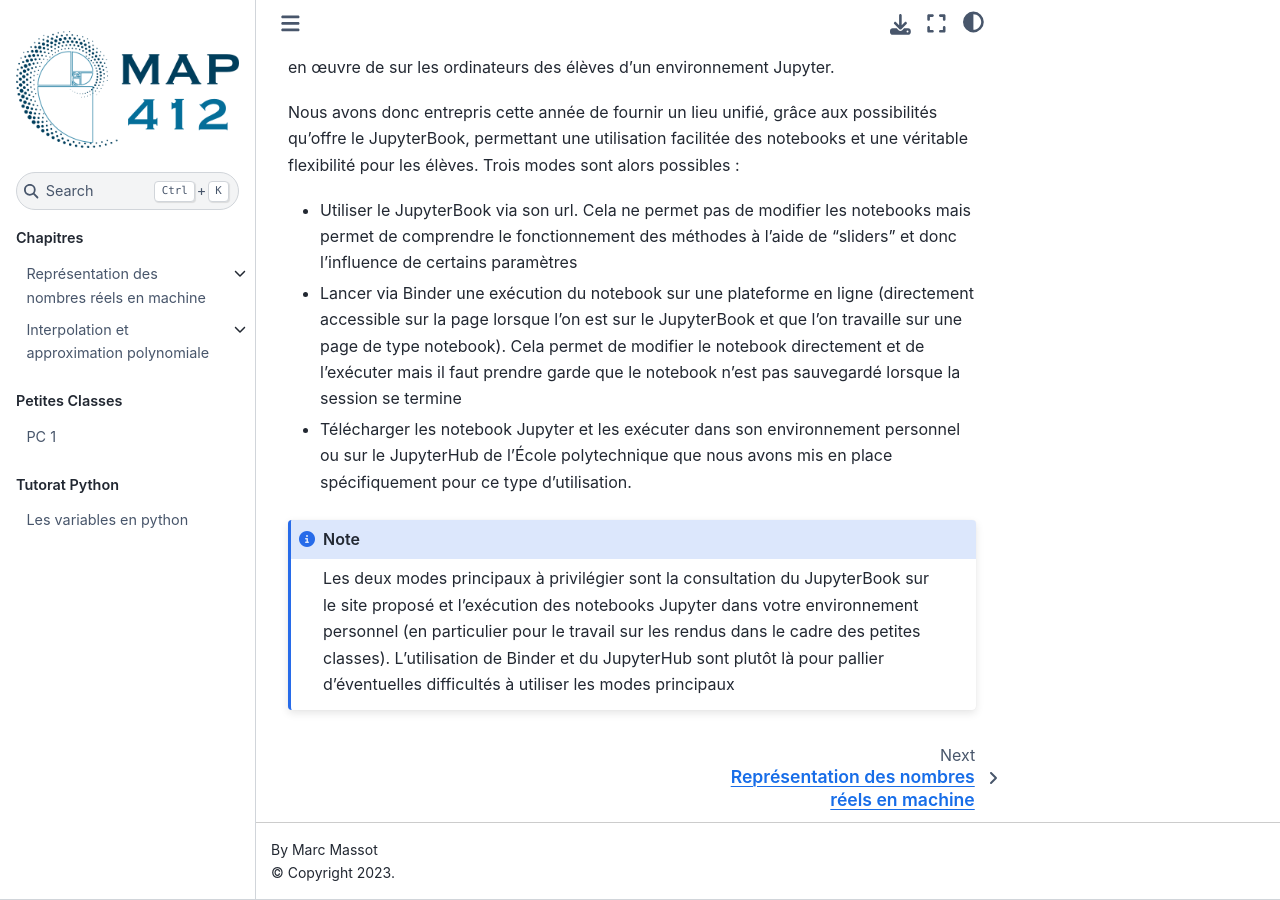
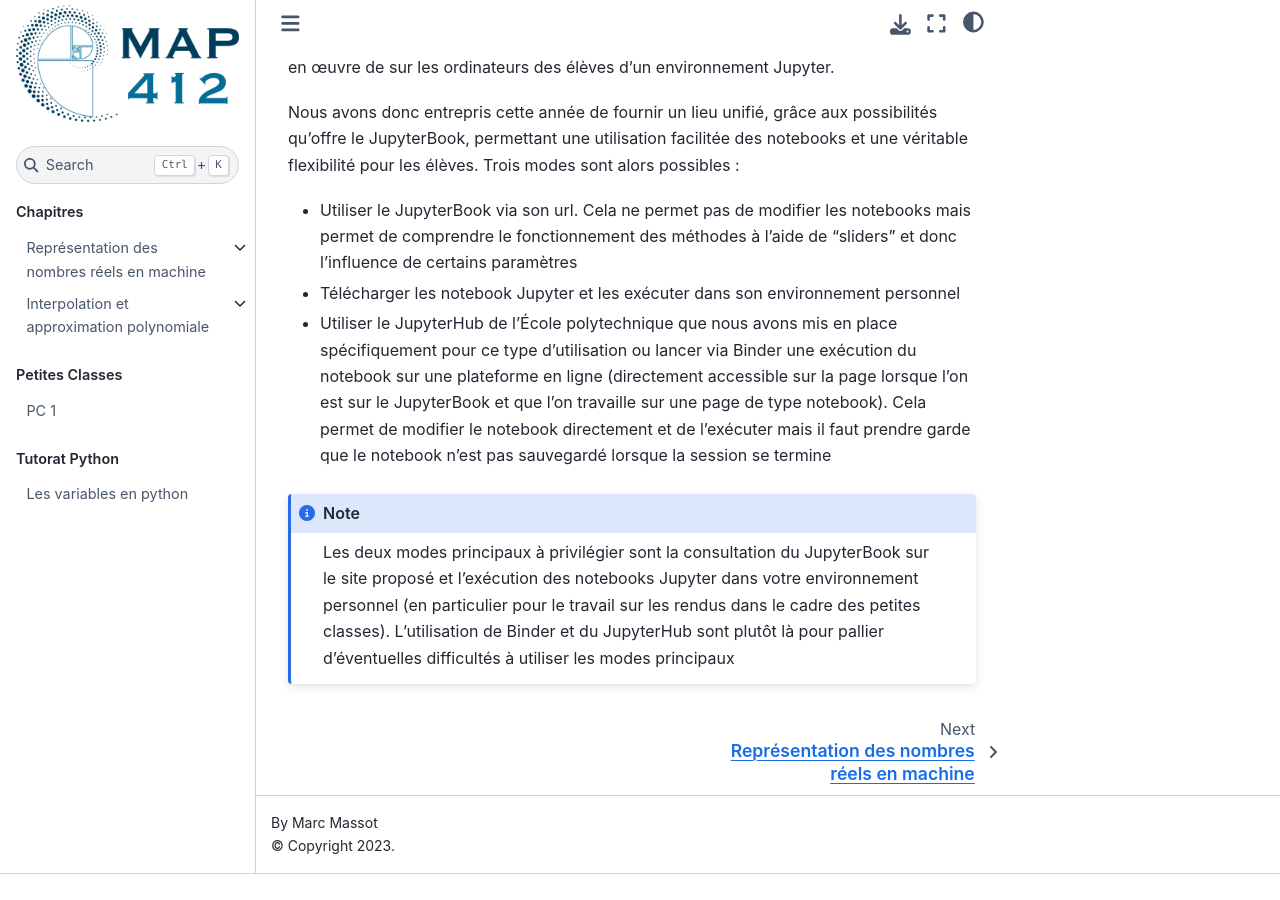
Before and after one commit to seriesl/jupyterbook, a Jupyter Book: the page built from content/home.md, in a window 1280 px wide and 900 px high, scrolled down 558 px. Built offline with Jupyter Book 1.0.4 settings and Sphinx 7.4.7 and the Sphinx Book theme 1.1.4, drawn with Linux system fonts in a browser that asks for light colours; comment, search, counter and statistics services are not loaded; after the commit the page ends 1432 px from its top, so only the background shows below that.

Commit message:
Update home.md

```diff
--- a/content/home.md
+++ b/content/home.md
@@ -11,8 +11,8 @@ Le polycopié permet de fournir une base solide pour le premier point au-delà d
 Nous avons donc entrepris cette année de fournir un lieu unifié, grâce aux possibilités qu'offre le JupyterBook, permettant une utilisation facilitée des notebooks et une véritable flexibilité pour les élèves. Trois modes sont alors possibles :
 
 - Utiliser le JupyterBook via son url. Cela ne permet pas de modifier les notebooks mais permet de comprendre le fonctionnement des méthodes à l'aide de "sliders" et donc l'influence de certains paramètres
-- Lancer via Binder une exécution du notebook sur une plateforme en ligne (directement accessible sur la page lorsque l'on est sur le JupyterBook et que l'on travaille sur une page de type notebook). Cela permet de modifier le notebook directement et de l'exécuter mais il faut prendre garde que le notebook n'est pas sauvegardé lorsque la session se termine
-- Télécharger les notebook Jupyter et les exécuter dans son environnement personnel ou sur le JupyterHub de l'École polytechnique que nous avons mis en place spécifiquement pour ce type d'utilisation.
+- Télécharger les notebook Jupyter et les exécuter dans son environnement personnel
+- Utiliser le JupyterHub de l'École polytechnique que nous avons mis en place spécifiquement pour ce type d'utilisation ou lancer via Binder une exécution du notebook sur une plateforme en ligne (directement accessible sur la page lorsque l'on est sur le JupyterBook et que l'on travaille sur une page de type notebook). Cela permet de modifier le notebook directement et de l'exécuter mais il faut prendre garde que le notebook n'est pas sauvegardé lorsque la session se termine
 
 
 
```
